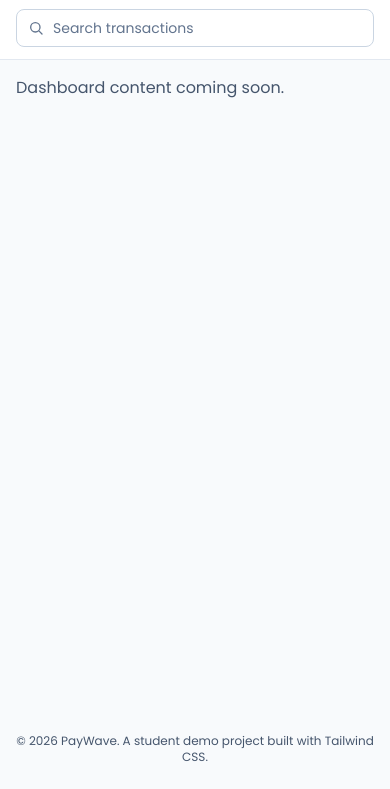
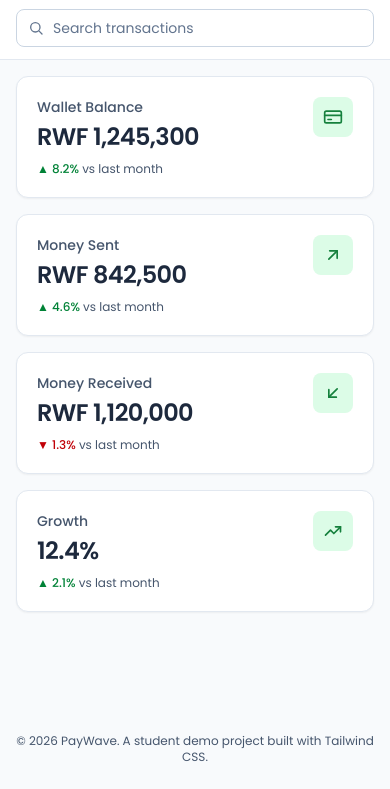
Before and after one commit to Musekura20/week3-tailwind-dashboard, a website: page index.html in a window 390 px wide. Shown: the part 55-844 px from the top of the page. Drawn offline with nearby package versions, Linux system fonts and the light colour scheme; files that its build step writes are made by us from their sources.

Commit message:
feat: add responsive stat cards

```diff
--- a/index.html
+++ b/index.html
@@ -93,7 +93,52 @@
       <!-- ============ MAIN CONTENT ============ -->
       <main id="main" class="flex-1 space-y-6 p-4 md:p-6">
 
-        <p class="text-slate-600">Dashboard content coming soon.</p>
+        <!-- ===== STAT CARDS: 1 column on phones, 2 on md, 4 on xl ===== -->
+        <section aria-label="Key numbers" class="grid grid-cols-1 gap-4 md:grid-cols-2 xl:grid-cols-4">
+          <article class="card flex items-start justify-between gap-3">
+            <div>
+              <p class="text-sm font-medium text-slate-600">Wallet Balance</p>
+              <p class="mt-1 text-2xl font-semibold tracking-tight">RWF 1,245,300</p>
+              <p class="mt-2 text-xs font-medium text-green-700"><span aria-hidden="true">▲</span> <span class="sr-only">Up</span> 8.2% <span class="font-normal text-slate-600">vs last month</span></p>
+            </div>
+            <span class="icon-box">
+              <svg class="icon" viewBox="0 0 24 24" stroke-linecap="round" stroke-linejoin="round" aria-hidden="true"><rect x="2" y="5" width="20" height="14" rx="2" /><path d="M2 10h20" /><path d="M6 15h4" /></svg>
+            </span>
+          </article>
+
+          <article class="card flex items-start justify-between gap-3">
+            <div>
+              <p class="text-sm font-medium text-slate-600">Money Sent</p>
+              <p class="mt-1 text-2xl font-semibold tracking-tight">RWF 842,500</p>
+              <p class="mt-2 text-xs font-medium text-green-700"><span aria-hidden="true">▲</span> <span class="sr-only">Up</span> 4.6% <span class="font-normal text-slate-600">vs last month</span></p>
+            </div>
+            <span class="icon-box">
+              <svg class="icon" viewBox="0 0 24 24" stroke-linecap="round" stroke-linejoin="round" aria-hidden="true"><path d="M7 17 17 7" /><path d="M8 7h9v9" /></svg>
+            </span>
+          </article>
+
+          <article class="card flex items-start justify-between gap-3">
+            <div>
+              <p class="text-sm font-medium text-slate-600">Money Received</p>
+              <p class="mt-1 text-2xl font-semibold tracking-tight">RWF 1,120,000</p>
+              <p class="mt-2 text-xs font-medium text-red-700"><span aria-hidden="true">▼</span> <span class="sr-only">Down</span> 1.3% <span class="font-normal text-slate-600">vs last month</span></p>
+            </div>
+            <span class="icon-box">
+              <svg class="icon" viewBox="0 0 24 24" stroke-linecap="round" stroke-linejoin="round" aria-hidden="true"><path d="M17 7 7 17" /><path d="M16 17H7V8" /></svg>
+            </span>
+          </article>
+
+          <article class="card flex items-start justify-between gap-3">
+            <div>
+              <p class="text-sm font-medium text-slate-600">Growth</p>
+              <p class="mt-1 text-2xl font-semibold tracking-tight">12.4%</p>
+              <p class="mt-2 text-xs font-medium text-green-700"><span aria-hidden="true">▲</span> <span class="sr-only">Up</span> 2.1% <span class="font-normal text-slate-600">vs last month</span></p>
+            </div>
+            <span class="icon-box">
+              <svg class="icon" viewBox="0 0 24 24" stroke-linecap="round" stroke-linejoin="round" aria-hidden="true"><path d="M3 17l6-6 4 4 8-8" /><path d="M15 7h6v6" /></svg>
+            </span>
+          </article>
+        </section>
 
       </main>
 
```
